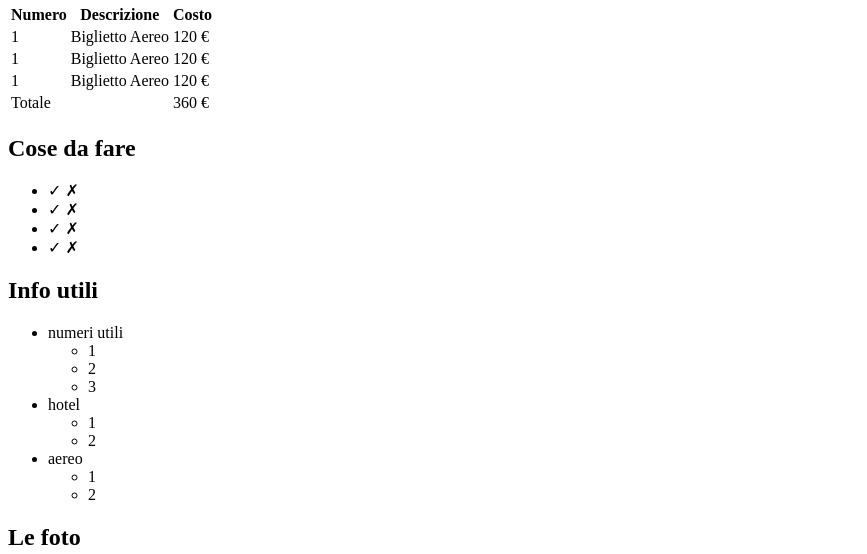
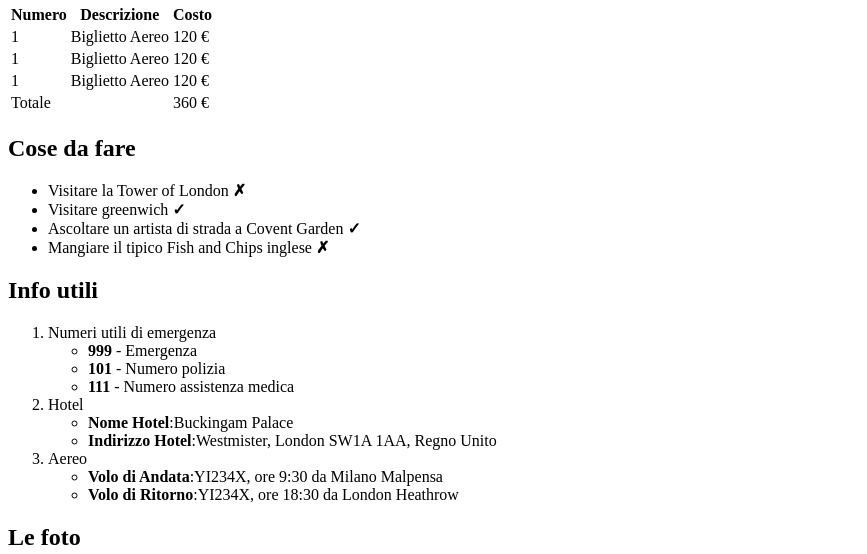
Before and after one commit to F3licia/html-london-trip, a plain HTML site: page index.html in a window 1280 px wide. Shown: the part 752-1306 px from the top of the page, without its empty margins (0-867 px from the left). Drawn offline with Linux system fonts and the light colour scheme.

Commit message:
inseriti tutti i dati

```diff
--- a/index.html
+++ b/index.html
@@ -55,39 +55,38 @@
 
 
    <section id="section3">
-    <h2><strong>Cose da fare</strong></h2>
+    <h2><strong>Cose da fare</strong></h2>  </strong>
      <ul>
-         <li>&check; &cross; </li>
-         <li>&check; &cross; </li>
-         <li>&check; &cross; </li>
-         <li>&check; &cross; </li>
-
+         <li> Visitare la Tower of London <strong> &cross; </strong> </li>
+         <li> Visitare greenwich <strong> &check; </strong> </li>
+         <li> Ascoltare un artista di strada a Covent Garden <strong> &check; </strong> </li>
+         <li> Mangiare il tipico Fish and Chips inglese <strong> &cross; </strong> </li>
      </ul>
     </section>
 
 
     <section id="section4">
      <h2><strong>Info utili</strong></h2>
-     <ul>
-         <li> numeri utili</li>
+     <ol>
+         <li> Numeri utili di emergenza </li>
            <ul>
-             <li>1</li>
-             <li>2</li>
-             <li>3</li>
+             <li> <strong>999</strong> - Emergenza </li>
+             <li> <strong>101</strong> - Numero polizia</li>
+             <li> <strong>111</strong> - Numero assistenza medica</li>
             </ul>
 
-         <li>hotel</li>
+         <li>Hotel</li>
             <ul>
-             <li>1</li>
-             <li>2</li>
+             <li> <strong>Nome Hotel</strong>:Buckingam Palace </li>
+             <li> <strong>Indirizzo Hotel</strong>:Westmister, London SW1A 1AA, Regno Unito </li>
             </ul>
 
-            <li>aereo</li>
+            <li>Aereo</li>
             <ul>
-             <li>1</li>
-             <li>2</li>
+             <li> <strong>Volo di Andata</strong>:YI234X, ore 9:30 da Milano Malpensa </li>
+             <li> <strong>Volo di Ritorno</strong>:YI234X, ore 18:30 da London Heathrow </li>
             </ul>
-     </ul>
+     </ol>
     </section>
 
 
```
